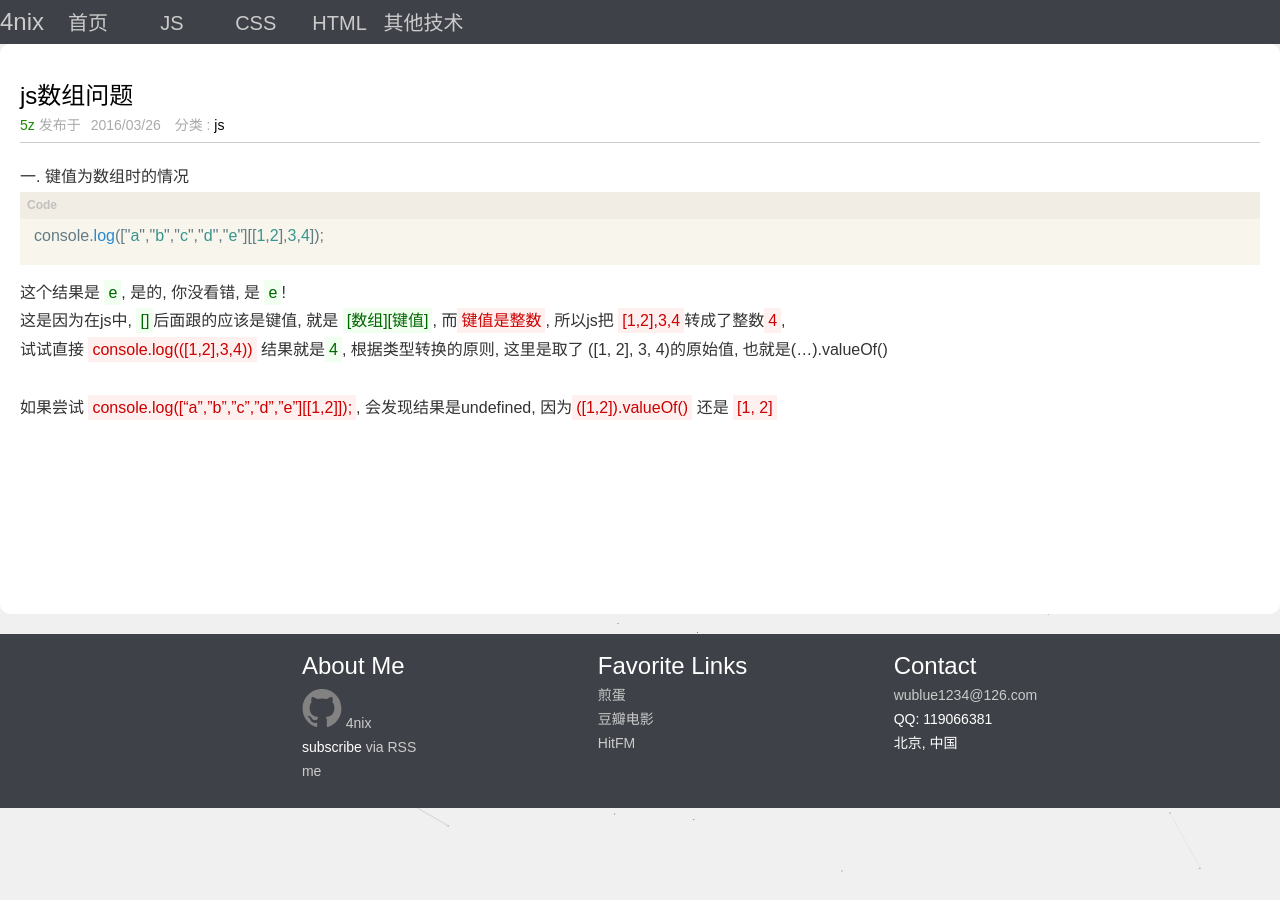
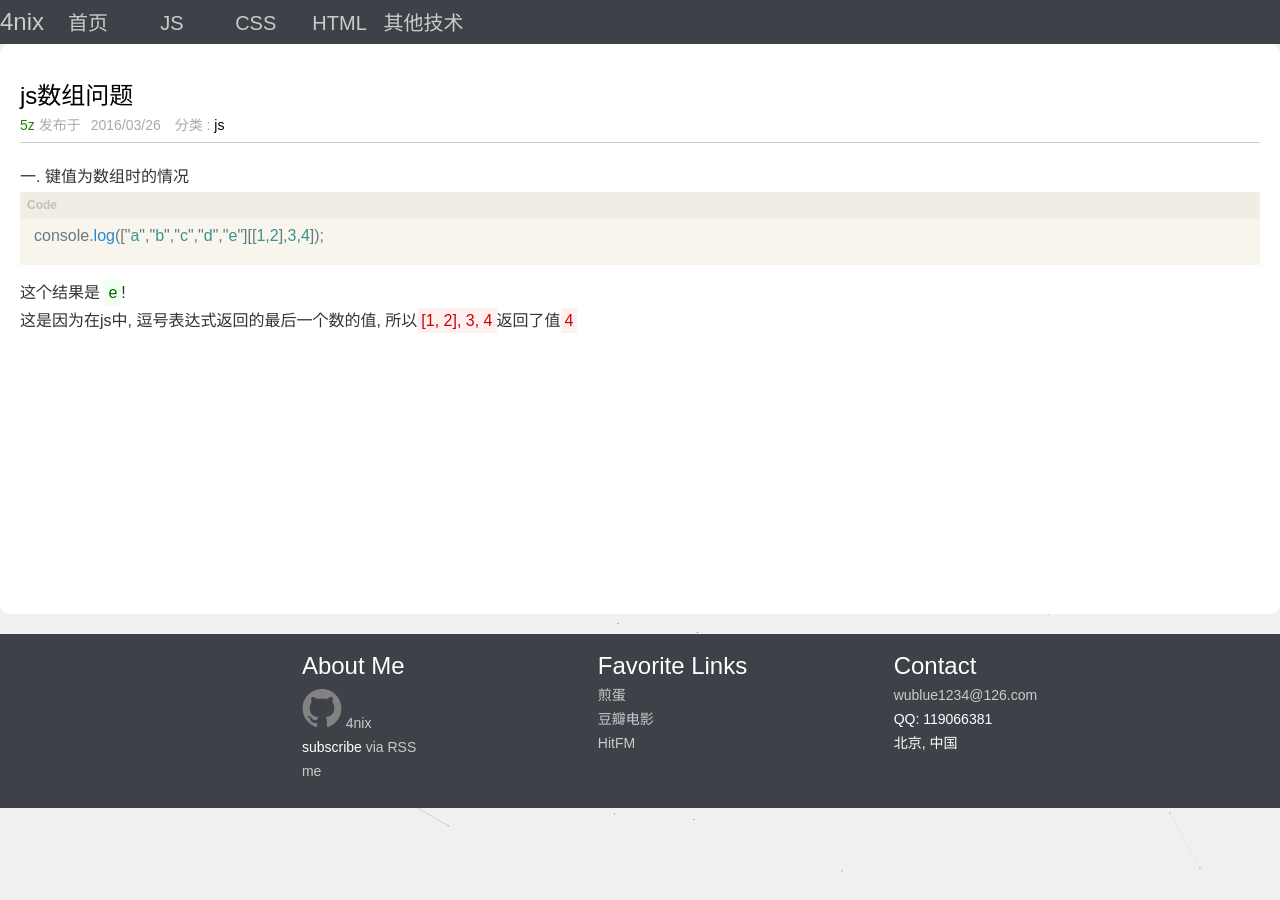
Before and after one commit to 4nix/blog, a Jekyll site: the page built from _posts/js/2016/2016-03-26-js-array.markdown, in a window 1280 px wide. Built offline with Jekyll 4.4.1, drawn with Linux system fonts in a browser that asks for light colours; comment, search, counter and statistics services are not loaded.

Commit message:
change js post

```diff
--- a/_posts/js/2016/2016-03-26-js-array.markdown
+++ b/_posts/js/2016/2016-03-26-js-array.markdown
@@ -11,12 +11,6 @@ uid: 1459677854
 console.log(["a","b","c","d","e"][[1,2],3,4]);
 {% endhighlight %}
 
-这个结果是 *e*, 是的, 你没看错, 是 *e*!
+这个结果是 *e*!
 
-这是因为在js中, *[]*后面跟的应该是键值, 就是 *[数组][键值]*, 而**键值是整数**, 所以js把 **[1,2],3,4**转成了整数**4**,
-
-试试直接 **console.log(([1,2],3,4))** 结果就是*4*, 根据类型转换的原则, 这里是取了 ([1, 2], 3, 4)的原始值, 也就是(...).valueOf()
-
-<br>
-
-如果尝试 **console.log(["a","b","c","d","e"][[1,2]]);**, 会发现结果是undefined, 因为**([1,2]).valueOf()** 还是 **[1, 2]**
+这是因为在js中, 逗号表达式返回的最后一个数的值, 所以**[1, 2], 3, 4**返回了值**4**
--- a/categories/js.html
+++ b/categories/js.html
@@ -7,7 +7,6 @@ title: JS
 
    {% for post in site.categories.js limit:10 %}
    <div class="row-list-item">
-     <div class="row-list-date">{{ post.date | date: "%m.%d" }}</div>
      <section>
        <h1><a class="post-link" title="{{ post.title }}" href="{{ post.url | prepend: site.baseurl }}">{{ post.title }}</a></h1>
        <div class="row-list-content">
```
